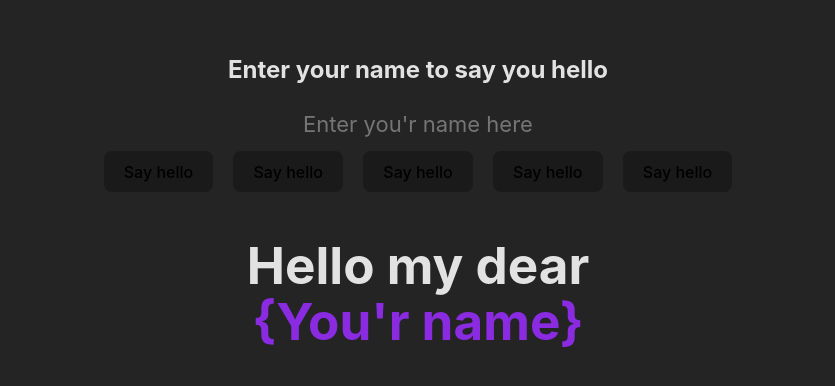
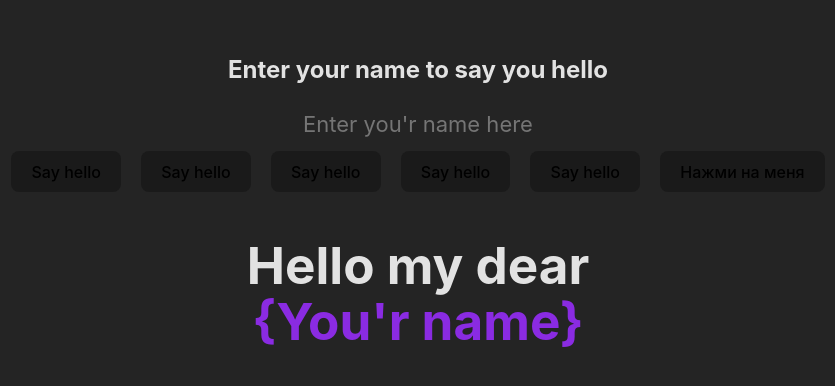
Before and after one commit to BakSnn/TypeScript-and-React, a React (Vite) app: page / in a window 1280 px wide. Shown: the part 192-578 px from the top of the page, without its empty margins (222-1057 px from the left). Built offline with nearby package versions, Linux system fonts and the light colour scheme.

Commit message:
added custom button

```diff
--- a/src/App.tsx
+++ b/src/App.tsx
@@ -1,13 +1,13 @@
 import { SetStateAction, useState } from 'react'
 import './App.css'
 import DefaultComponent from './components/DefaultComponent'
-
+import Button from './UI/Button/Button.jsx'
 function App() {
   const changeProp = () => {
     if(inputvalue !== '')
     setProp(inputvalue)
-  else
-  setProp("Сначала введите имя")
+    else
+    setProp("Сначала введите имя")
   }
   const changeInputValue = (event: {
     target: { value: SetStateAction<string> }
@@ -27,6 +27,7 @@ function App() {
       <button onClick={() => {setProp("Неугадал кнопку 🙂")}}>Say hello</button>
       <button onClick={() => {setProp("Неугадал кнопку 😛")}}>Say hello</button>
       <button onClick={() => {setProp("Неугадал кнопку 🤓")}}>Say hello</button>
+      <Button onClick={() => {setProp("Угадал кнопку, но она ничего не делает")}} text = 'Нажми на меня'></Button>
       <DefaultComponent name={prop}></DefaultComponent>
 
     </>
```
